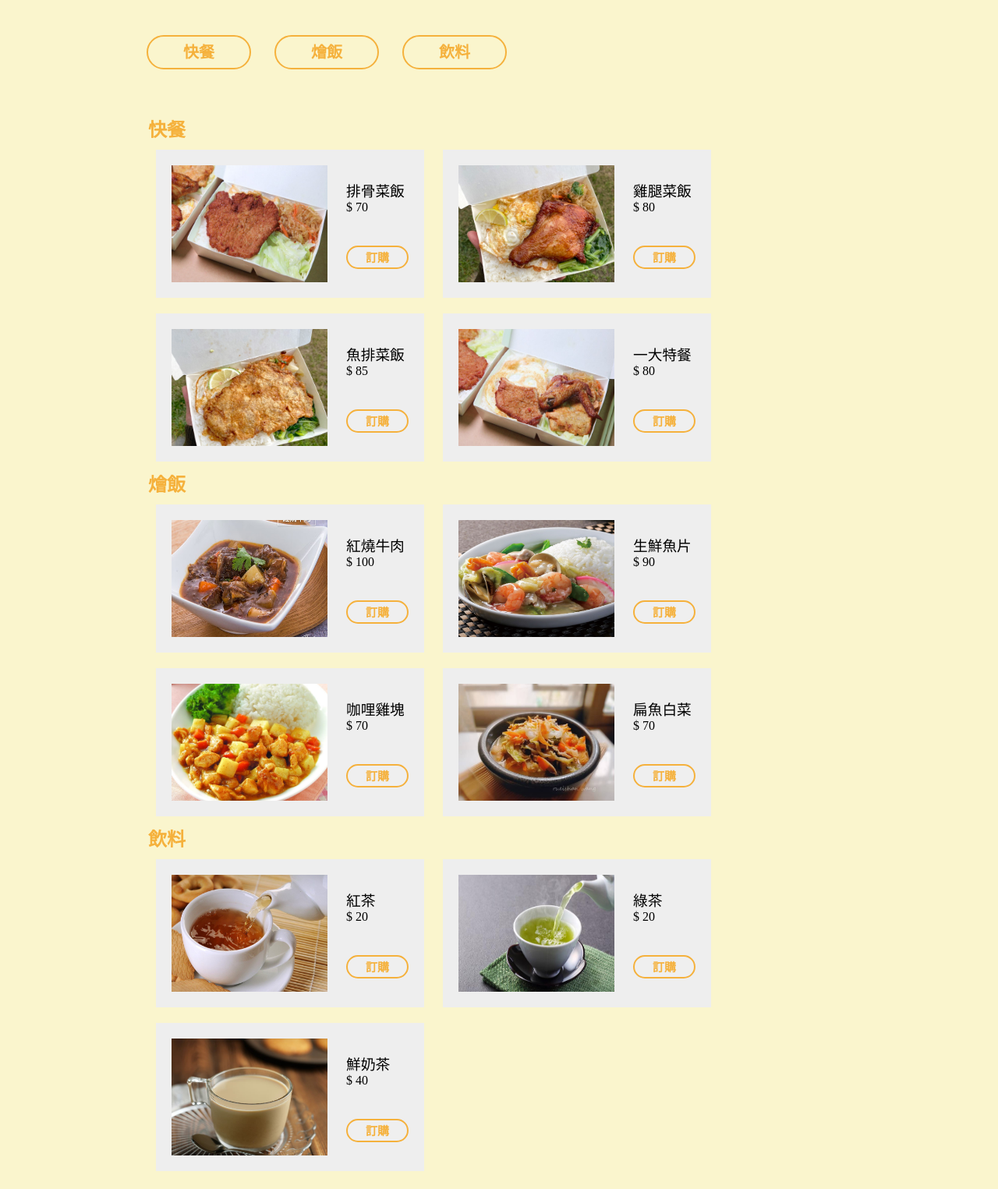
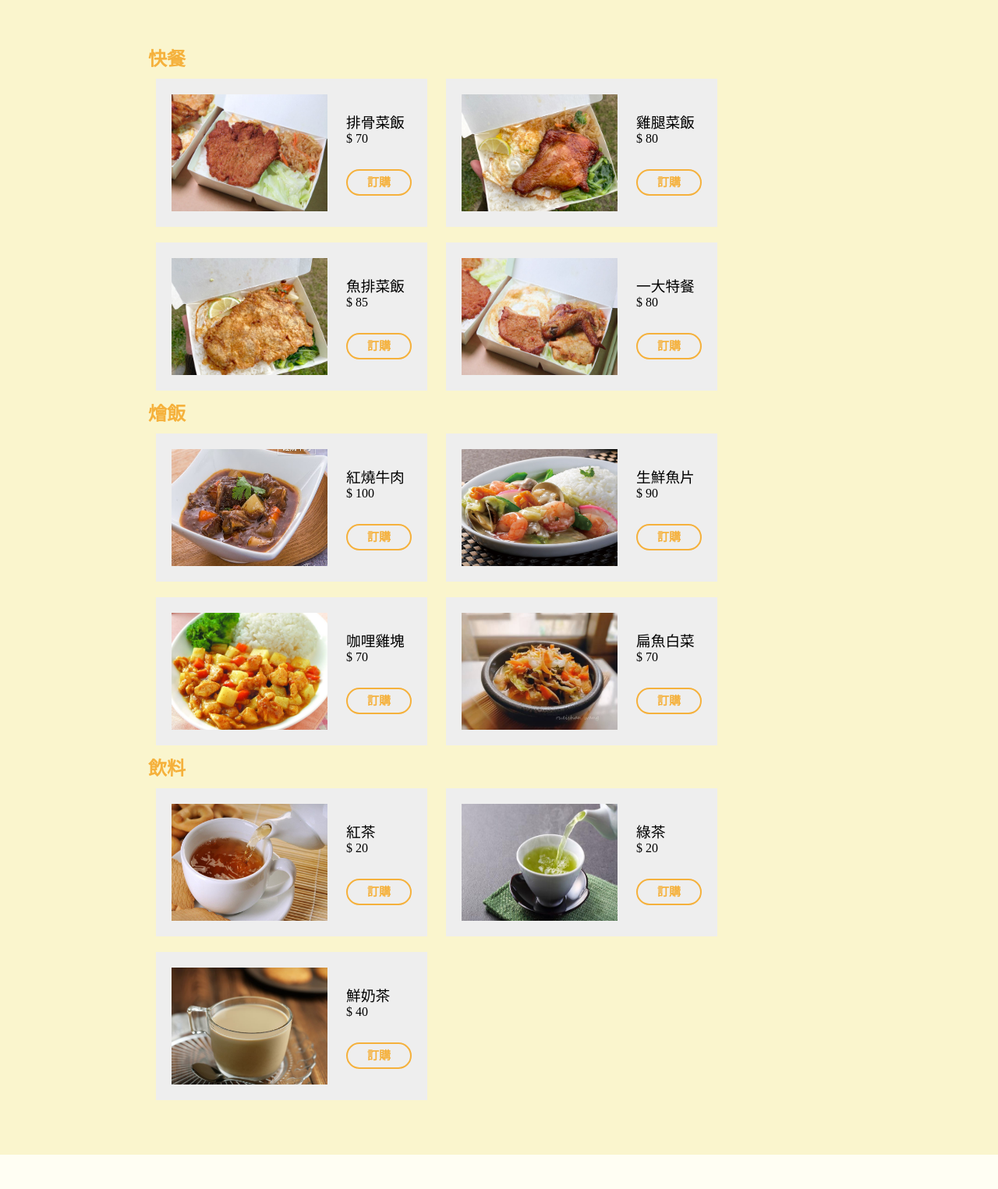
Before and after one commit to NoZ915/Online-ordering-system, a plain HTML site: page index.html in a window 1280 px wide. Shown: the part 155-1680 px from the top of the page at 78% size. Drawn offline with Linux system fonts and the light colour scheme.

Commit message:
modify the css

```diff
--- a/index.html
+++ b/index.html
@@ -8,6 +8,7 @@
   <title>南大快餐</title>
   <link rel="stylesheet" href="https://pro.fontawesome.com/releases/v5.10.0/css/all.css">
   <link rel="stylesheet" href="style.css">
+  <link rel="icon" href="./img/南.png" type="image/x-icon" />
 </head>
 
 <body>
@@ -46,7 +47,7 @@
           <div class="price_container">
             <h3>排骨菜飯</h3>
             <h4>$ 70</h4>
-            <button>訂購</button>
+            <a href="#ribs">訂購</a>
           </div>
         </div>
         <div class="img_container">
@@ -54,7 +55,7 @@
           <div class="price_container">
             <h3>雞腿菜飯</h3>
             <h4>$ 80</h4>
-            <button>訂購</button>
+            <a href="#">訂購</a>
           </div>
         </div>
         <div class="img_container">
@@ -62,7 +63,7 @@
           <div class="price_container">
             <h3>魚排菜飯</h3>
             <h4>$ 85</h4>
-            <button>訂購</button>
+            <a href="#">訂購</a>
           </div>
         </div>
         <div class="img_container">
@@ -70,7 +71,7 @@
           <div class="price_container">
             <h3>一大特餐</h3>
             <h4>$ 80</h4>
-            <button>訂購</button>
+            <a href="#">訂購</a>
           </div>
         </div>
       </div>
@@ -82,7 +83,7 @@
           <div class="price_container">
             <h3>紅燒牛肉</h3>
             <h4>$ 100</h4>
-            <button>訂購</button>
+            <a href="#">訂購</a>
           </div>
         </div>
         <div class="img_container">
@@ -90,7 +91,7 @@
           <div class="price_container">
             <h3>生鮮魚片</h3>
             <h4>$ 90</h4>
-            <button>訂購</button>
+            <a href="#">訂購</a>
           </div>
         </div>
         <div class="img_container">
@@ -98,7 +99,7 @@
           <div class="price_container">
             <h3>咖哩雞塊</h3>
             <h4>$ 70</h4>
-            <button>訂購</button>
+            <a href="#">訂購</a>
           </div>
         </div>
         <div class="img_container">
@@ -106,7 +107,7 @@
           <div class="price_container">
             <h3>扁魚白菜</h3>
             <h4>$ 70</h4>
-            <button>訂購</button>
+            <a href="#">訂購</a>
           </div>
         </div>
       </div>
@@ -118,7 +119,7 @@
           <div class="price_container">
             <h3>紅茶</h3>
             <h4>$ 20</h4>
-            <button>訂購</button>
+            <a href="#">訂購</a>
           </div>
         </div>
         <div class="img_container">
@@ -126,7 +127,7 @@
           <div class="price_container">
             <h3>綠茶</h3>
             <h4>$ 20</h4>
-            <button>訂購</button>
+            <a href="#">訂購</a>
           </div>
         </div>
         <div class="img_container">
@@ -134,10 +135,17 @@
           <div class="price_container">
             <h3>鮮奶茶</h3>
             <h4>$ 40</h4>
-            <button>訂購</button>
+            <a href="#">訂購</a>
           </div>
         </div>
       </div>
+    </div>
+
+    <div class="lightbox" id="ribs">
+      <div class="content">
+        hello world<br /><a href="#">Hello World</a>
+      </div>
+      <a class="lightbox-close" href="#"><i class="fas fa-times"></i></a>
     </div>
   </section>
 
--- a/style.css
+++ b/style.css
@@ -30,6 +30,7 @@ header{
   vertical-align: middle;
 }
 .header_title img{
+  width: 150px;
   vertical-align: middle;
 }
 
@@ -38,7 +39,7 @@ header{
   vertical-align: middle;
 }
 .header_cart i{
-  font-size: 50px;
+  font-size: 20px;
   color: #F5B13C;
 }
 .header_cart a{
@@ -60,7 +61,7 @@ header{
 
 /*----------main----------*/
 main{
-  margin: 60px 0;
+  margin: 40px 0;
   min-width: 900px;
 }
 .main_container{
@@ -71,16 +72,16 @@ main{
   display: inline-block;
   outline: #F5B13C solid 2px;
   border-radius: 50px;
-  width: 130px;
-  height: 40px;
-  margin-right: 30px;
+  width: 80px;
+  height: 30px;
+  margin-right: 15px;
 
   text-align: center;
   text-decoration: none;
-  font-size: 20px;
+  font-size: 15px;
   font-weight: 900;
   color: #F5B13C;
-  line-height: 40px;
+  line-height: 30px;
   transition: 0.5s;
 }
 .main_container a:hover{
@@ -123,20 +124,24 @@ section{
   color: black;
   font-weight: 200;
 }
-.price_container button{
-  margin-top: 40px;
+.price_container a{
+  display: inline-block;
   border: #F5B13C solid 2px;
   border-radius: 30px;
+  margin-top: 30px;
   width: 80px;
   height: 30px;
 
+  text-align: center;
+  text-decoration: none;
   font-size: 15px;
   font-weight: 900;
+  line-height: 30px;
   color: #F5B13C;
   transition: 0.5s;
   cursor: pointer;
 }
-.price_container button:hover{
+.price_container a:hover{
   background-color: #F5B13C;
   color: #faf5cd;
   transition: 0.5s;
@@ -180,3 +185,23 @@ footer i:hover{
   font-size: 40px;
   color: #F5B13C;
 }
+
+/* --------lightbox-------- */
+.lightbox {
+  position: absolute;
+  top: 0;
+  left: 0;
+  width: 100%;
+  height: 100%;
+  display: flex;
+  justify-content: center;
+  align-items: center;
+  background-color: #00000066;
+  z-index: -1;
+  opacity: 0;
+}
+.lightbox:target {
+  z-index: 1;
+  opacity: 1;
+  transition: 0.5s;
+}
```
Also changed, not shown: img/南.png (added).
